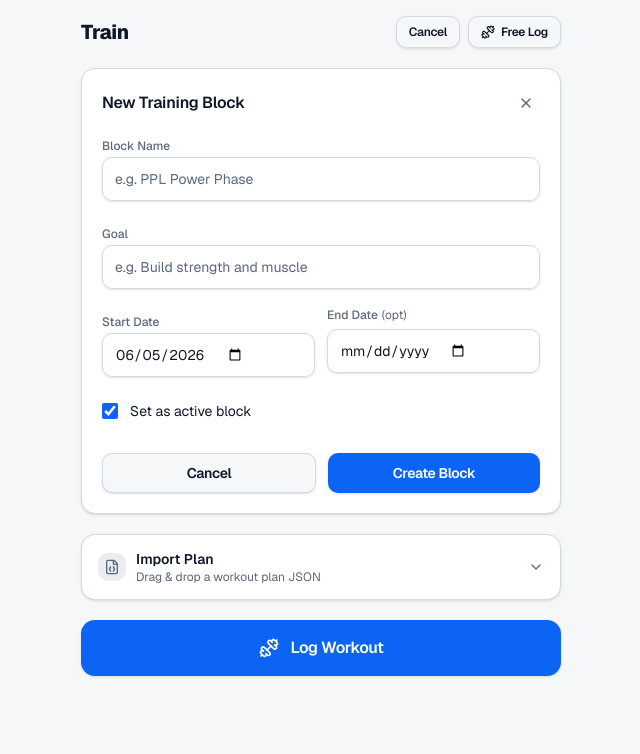
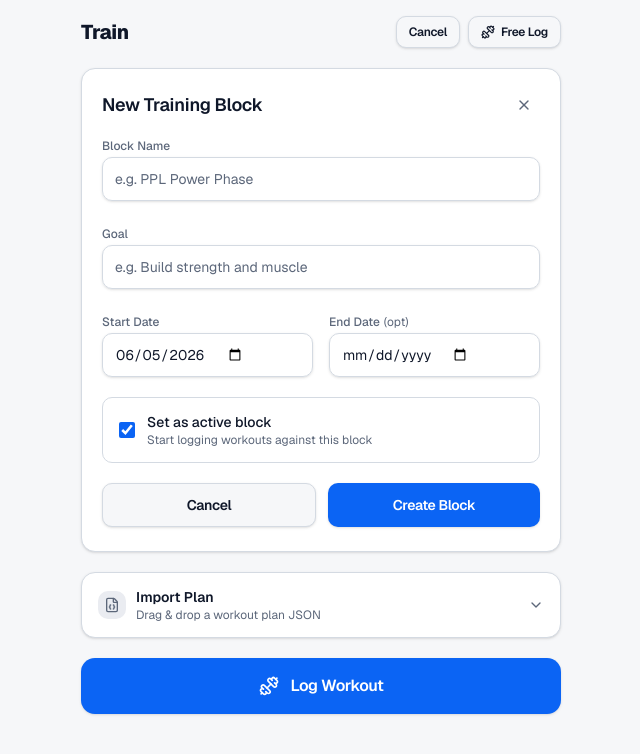
Before and after one commit to lucif3r11/ayushforge, a Next.js app: page /train in a window 1280 px wide. Both pictures are taken after a click on the button "New Block". Shown: the top 754 px of the page, without its empty margins (319-959 px from the left). Built offline with nearby package versions, Linux system fonts and the light colour scheme.

Commit message:
Final fix for New Training Block modal alignment and spacing

```diff
--- a/components/train/TrainContent.tsx
+++ b/components/train/TrainContent.tsx
@@ -336,44 +336,51 @@ function CreateBlockForm({ onClose }: { onClose: () => void }) {
 
   return (
     <Card>
-      <CardHeader className="pb-4">
+      <CardHeader className="pb-3">
         <div className="flex items-center justify-between">
-          <CardTitle className="text-base">New Training Block</CardTitle>
+          <CardTitle className="text-lg">New Training Block</CardTitle>
           <button
             onClick={onClose}
-            className="p-1.5 rounded-lg text-muted-foreground hover:text-foreground hover:bg-muted transition-colors"
+            className="h-8 w-8 flex items-center justify-center rounded-lg text-muted-foreground hover:text-foreground hover:bg-muted transition-colors"
           >
             <X className="h-4 w-4" />
           </button>
         </div>
       </CardHeader>
-      <CardContent className="space-y-5">
+
+      <CardContent className="space-y-5 pb-6">
+        {/* Block Name */}
         <div className="space-y-2">
-          <Label>Block Name</Label>
+          <Label htmlFor="block-name">Block Name</Label>
           <Input
+            id="block-name"
             placeholder="e.g. PPL Power Phase"
             value={name}
             onChange={(e) => { setName(e.target.value); setErrors((p) => ({ ...p, name: "" })); }}
             className={`h-11${errors.name ? " border-destructive" : ""}`}
           />
-          {errors.name && <p className="text-xs text-destructive">{errors.name}</p>}
+          {errors.name && <p className="text-xs text-destructive mt-1">{errors.name}</p>}
         </div>
 
+        {/* Goal */}
         <div className="space-y-2">
-          <Label>Goal</Label>
+          <Label htmlFor="block-goal">Goal</Label>
           <Input
+            id="block-goal"
             placeholder="e.g. Build strength and muscle"
             value={goal}
             onChange={(e) => { setGoal(e.target.value); setErrors((p) => ({ ...p, goal: "" })); }}
             className={`h-11${errors.goal ? " border-destructive" : ""}`}
           />
-          {errors.goal && <p className="text-xs text-destructive">{errors.goal}</p>}
+          {errors.goal && <p className="text-xs text-destructive mt-1">{errors.goal}</p>}
         </div>
 
-        <div className="grid grid-cols-2 gap-3">
+        {/* Dates — side by side, items-start prevents cross-column misalignment */}
+        <div className="grid grid-cols-2 gap-4 items-start">
           <div className="space-y-2">
-            <Label>Start Date</Label>
+            <Label htmlFor="block-start">Start Date</Label>
             <Input
+              id="block-start"
               type="date"
               value={startDate}
               onChange={(e) => setStartDate(e.target.value)}
@@ -381,11 +388,12 @@ function CreateBlockForm({ onClose }: { onClose: () => void }) {
             />
           </div>
           <div className="space-y-2">
-            <Label className="flex gap-1">
+            <Label htmlFor="block-end">
               End Date
-              <span className="text-muted-foreground font-normal">(opt)</span>
+              <span className="ml-1 font-normal text-muted-foreground text-xs">(opt)</span>
             </Label>
             <Input
+              id="block-end"
               type="date"
               value={endDate}
               onChange={(e) => setEndDate(e.target.value)}
@@ -394,21 +402,26 @@ function CreateBlockForm({ onClose }: { onClose: () => void }) {
           </div>
         </div>
 
-        <label className="flex items-center gap-3 cursor-pointer select-none py-1">
+        {/* Active checkbox */}
+        <label className="flex items-center gap-3 cursor-pointer select-none rounded-lg border border-border px-4 py-3.5">
           <input
             type="checkbox"
             checked={makeActive}
             onChange={(e) => setMakeActive(e.target.checked)}
-            className="h-4 w-4 accent-primary rounded"
+            className="h-4 w-4 accent-primary rounded shrink-0"
           />
-          <span className="text-sm">Set as active block</span>
+          <div>
+            <p className="text-sm font-medium">Set as active block</p>
+            <p className="text-xs text-muted-foreground">Start logging workouts against this block</p>
+          </div>
         </label>
 
-        <div className="flex gap-3 pt-2">
-          <Button variant="outline" className="flex-1" onClick={onClose}>
+        {/* Actions */}
+        <div className="flex gap-3">
+          <Button variant="outline" className="flex-1 h-11" onClick={onClose}>
             Cancel
           </Button>
-          <Button className="flex-1" onClick={handleSubmit}>
+          <Button className="flex-1 h-11" onClick={handleSubmit}>
             Create Block
           </Button>
         </div>
```
